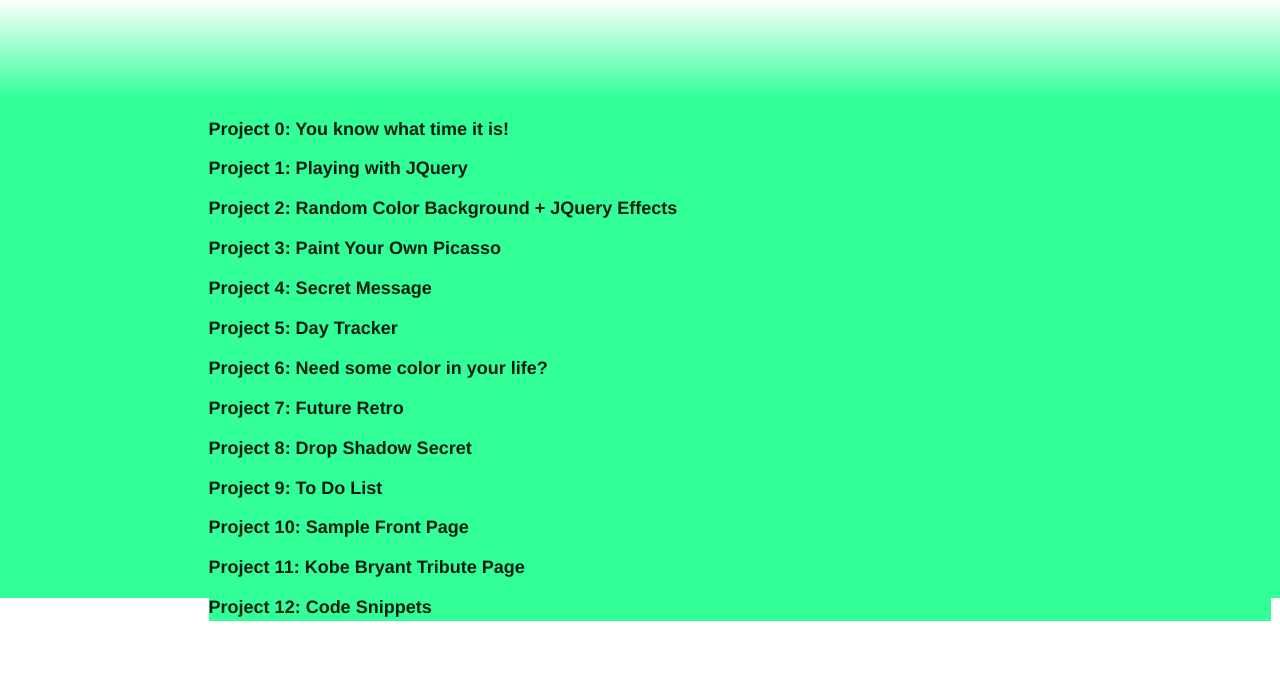
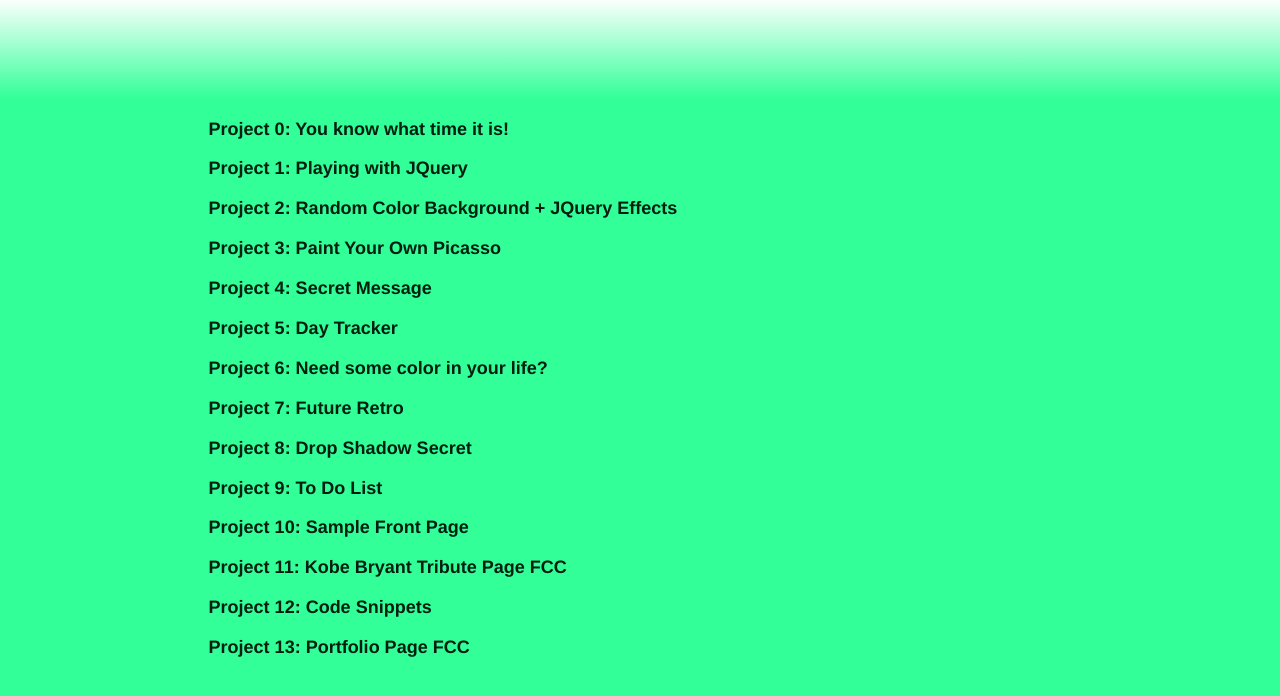
Before and after one commit to PaulApivat/projects, a plain HTML site: page index.html in a window 1280 px wide. Shown: the part 382-1078 px from the top of the page. Before the commit the page ends 1009 px from the top, so only its background shows below. Drawn offline with nearby package versions, Linux system fonts and the light colour scheme; a web font is replaced by a local one.

Commit message:
Add Project13 'Portfolio Page' + filled in white gaps
changed .projects {
height 500px => 1000px
}

```diff
--- a/index.html
+++ b/index.html
@@ -66,8 +66,9 @@
 						<li><a href="http://paulapivat.github.io/project8/"><div class="pro">Project 8: Drop Shadow Secret</div></a></li>
 						<li><a href="http://paulapivat.github.io/project9/"><div class="pro">Project 9: To Do List</div></a></li>
 						<li><a href="http://paulapivat.github.io/project10/"><div class="pro">Project 10: Sample Front Page</div></a></li>
-						<li><a href="http://paulapivat.github.io/project11/"><div class="pro">Project 11: Kobe Bryant Tribute Page</div></a></li>
+						<li><a href="http://paulapivat.github.io/project11/"><div class="pro">Project 11: Kobe Bryant Tribute Page FCC</div></a></li>
 						<li><a href="http://paulapivat.github.io/project12/"><div class="pro">Project 12: Code Snippets</div></a></li>
+						<li><a href="http://paulapivat.github.io/project13/"><div class="pro">Project 13: Portfolio Page FCC</div></a></li>
 					</ol>
 			</div>
 			<div class="footer"></div>
--- a/paul.css
+++ b/paul.css
@@ -103,7 +103,7 @@
 
 .projects{
 	background-color: #33FF99;
-	height: 500px;
+	height: 1000px;      /* length of green area on page, if run out, will start seeing 'white' gaps in color  */
 	color: #33FF99;
 	padding-top: 10px;
 }
```
